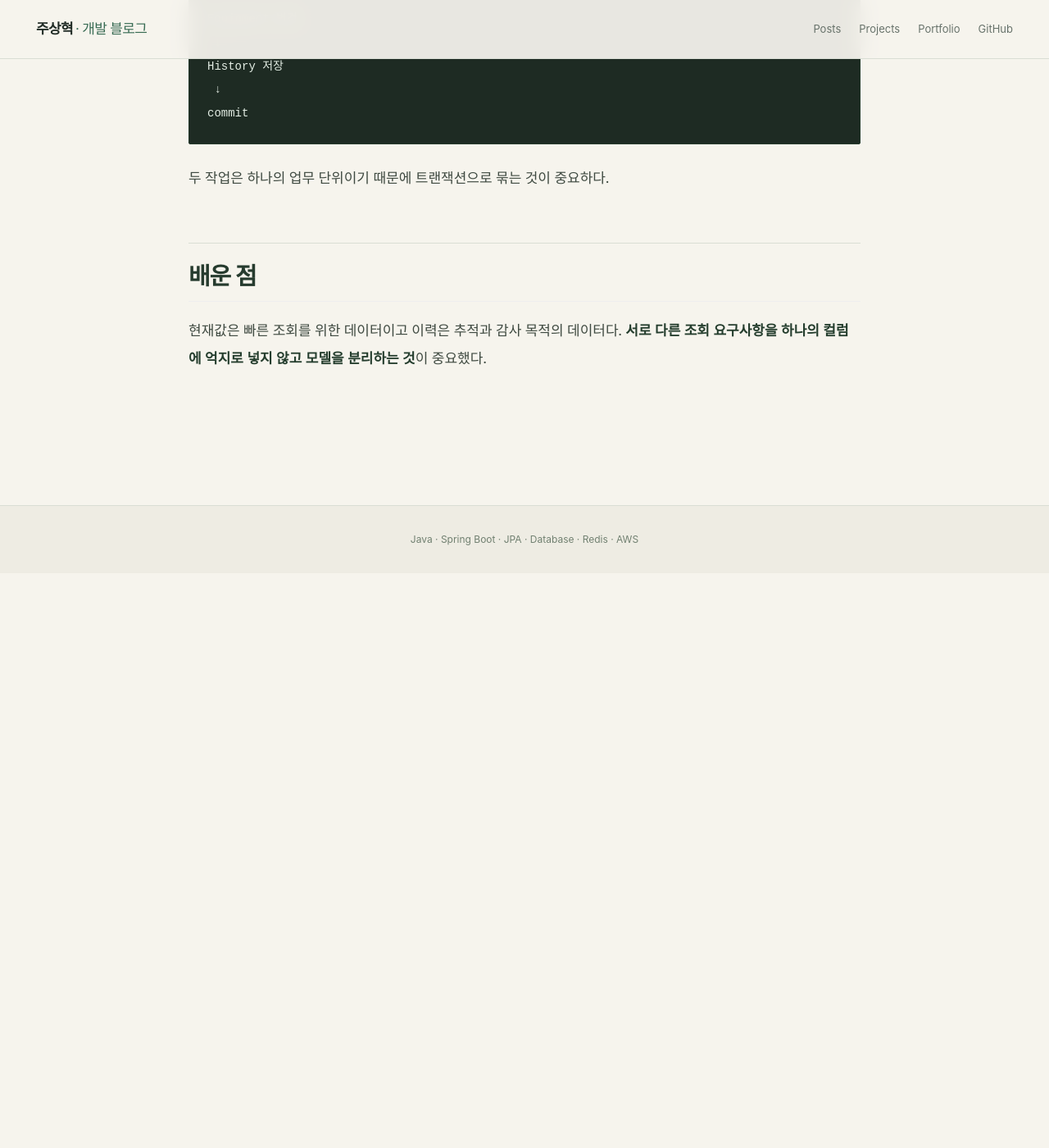
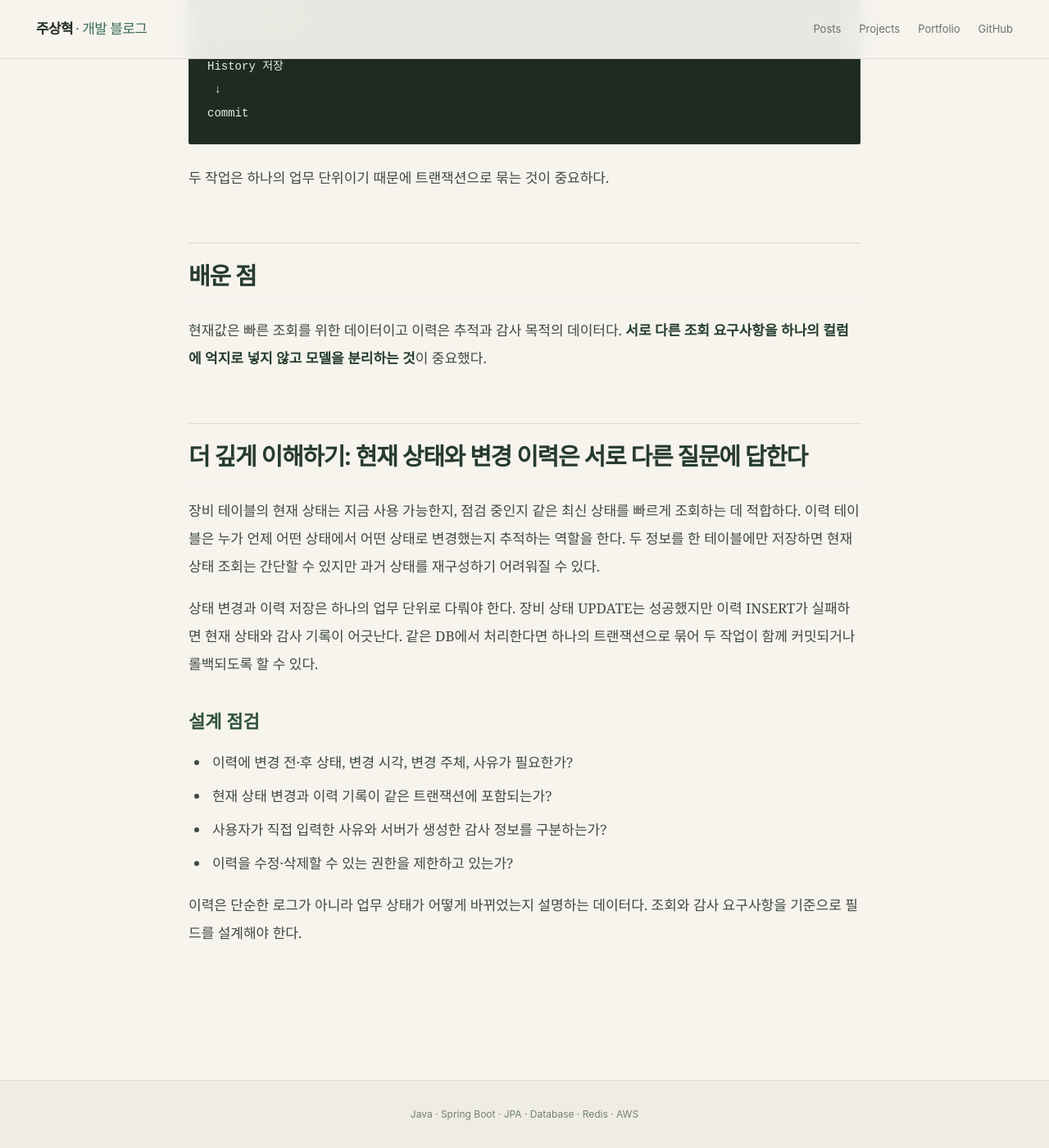
Before and after one commit to zuzusnasna/zuzusnasna.github.io, a Jekyll site: the page built from _posts/2026-10-27-ems-status-history.md, in a window 1280 px wide and 1400 px high, scrolled down 1386 px. Shown: the whole window at 82% size. Built offline with Jekyll 4.4.1, drawn with Linux system fonts in a browser that asks for light colours; before the commit the page ends 2085 px from its top, so only the background shows below that.

Commit message:
docs: expand technical posts with tradeoffs and failure cases

```diff
--- a/_posts/2026-10-27-ems-status-history.md
+++ b/_posts/2026-10-27-ems-status-history.md
@@ -41,3 +41,17 @@ commit
 ## 배운 점
 
 현재값은 빠른 조회를 위한 데이터이고 이력은 추적과 감사 목적의 데이터다. **서로 다른 조회 요구사항을 하나의 컬럼에 억지로 넣지 않고 모델을 분리하는 것**이 중요했다.
+
+## 더 깊게 이해하기: 현재 상태와 변경 이력은 서로 다른 질문에 답한다
+
+장비 테이블의 현재 상태는 지금 사용 가능한지, 점검 중인지 같은 최신 상태를 빠르게 조회하는 데 적합하다. 이력 테이블은 누가 언제 어떤 상태에서 어떤 상태로 변경했는지 추적하는 역할을 한다. 두 정보를 한 테이블에만 저장하면 현재 상태 조회는 간단할 수 있지만 과거 상태를 재구성하기 어려워질 수 있다.
+
+상태 변경과 이력 저장은 하나의 업무 단위로 다뤄야 한다. 장비 상태 UPDATE는 성공했지만 이력 INSERT가 실패하면 현재 상태와 감사 기록이 어긋난다. 같은 DB에서 처리한다면 하나의 트랜잭션으로 묶어 두 작업이 함께 커밋되거나 롤백되도록 할 수 있다.
+
+### 설계 점검
+- 이력에 변경 전·후 상태, 변경 시각, 변경 주체, 사유가 필요한가?
+- 현재 상태 변경과 이력 기록이 같은 트랜잭션에 포함되는가?
+- 사용자가 직접 입력한 사유와 서버가 생성한 감사 정보를 구분하는가?
+- 이력을 수정·삭제할 수 있는 권한을 제한하고 있는가?
+
+이력은 단순한 로그가 아니라 업무 상태가 어떻게 바뀌었는지 설명하는 데이터다. 조회와 감사 요구사항을 기준으로 필드를 설계해야 한다.
```
